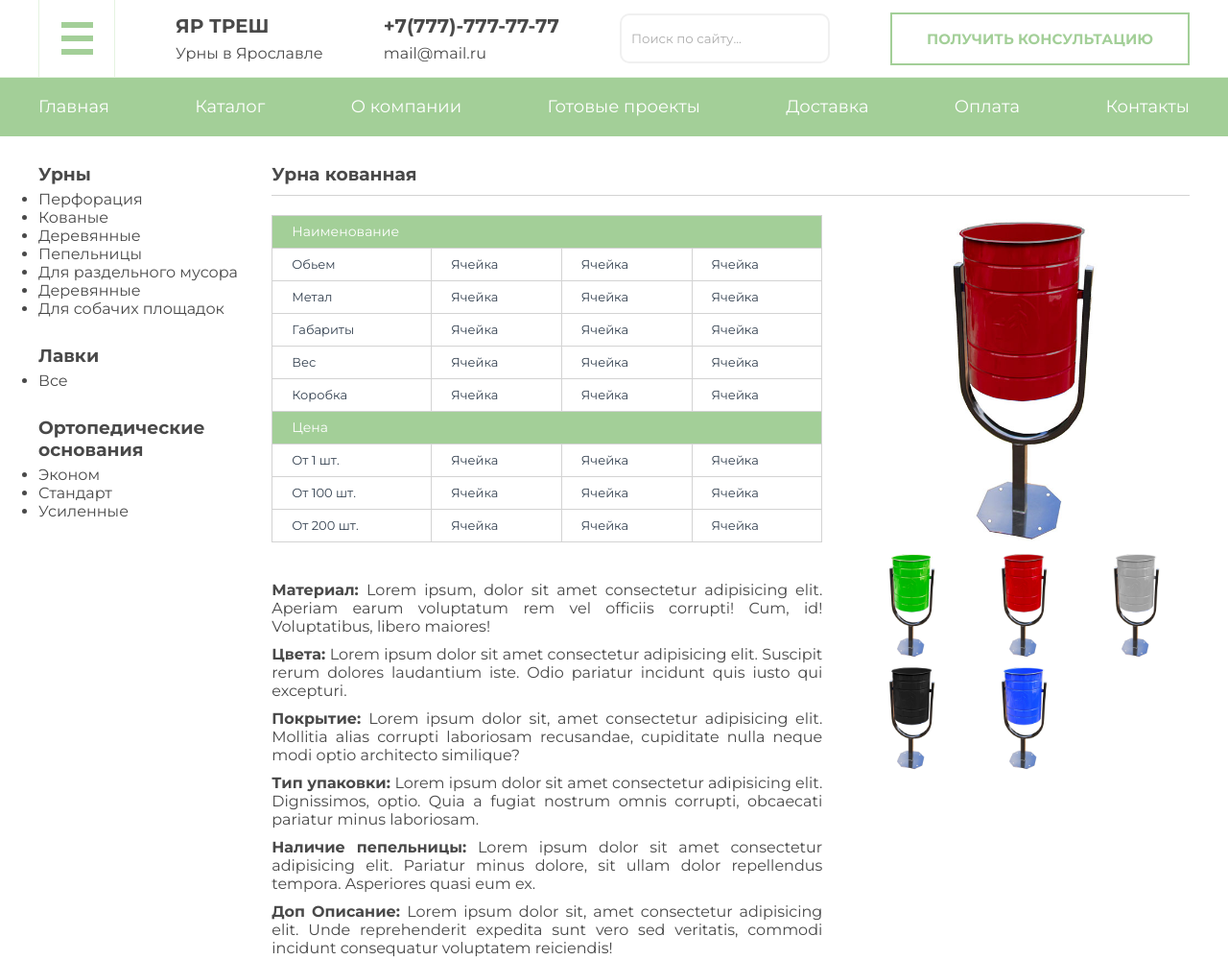
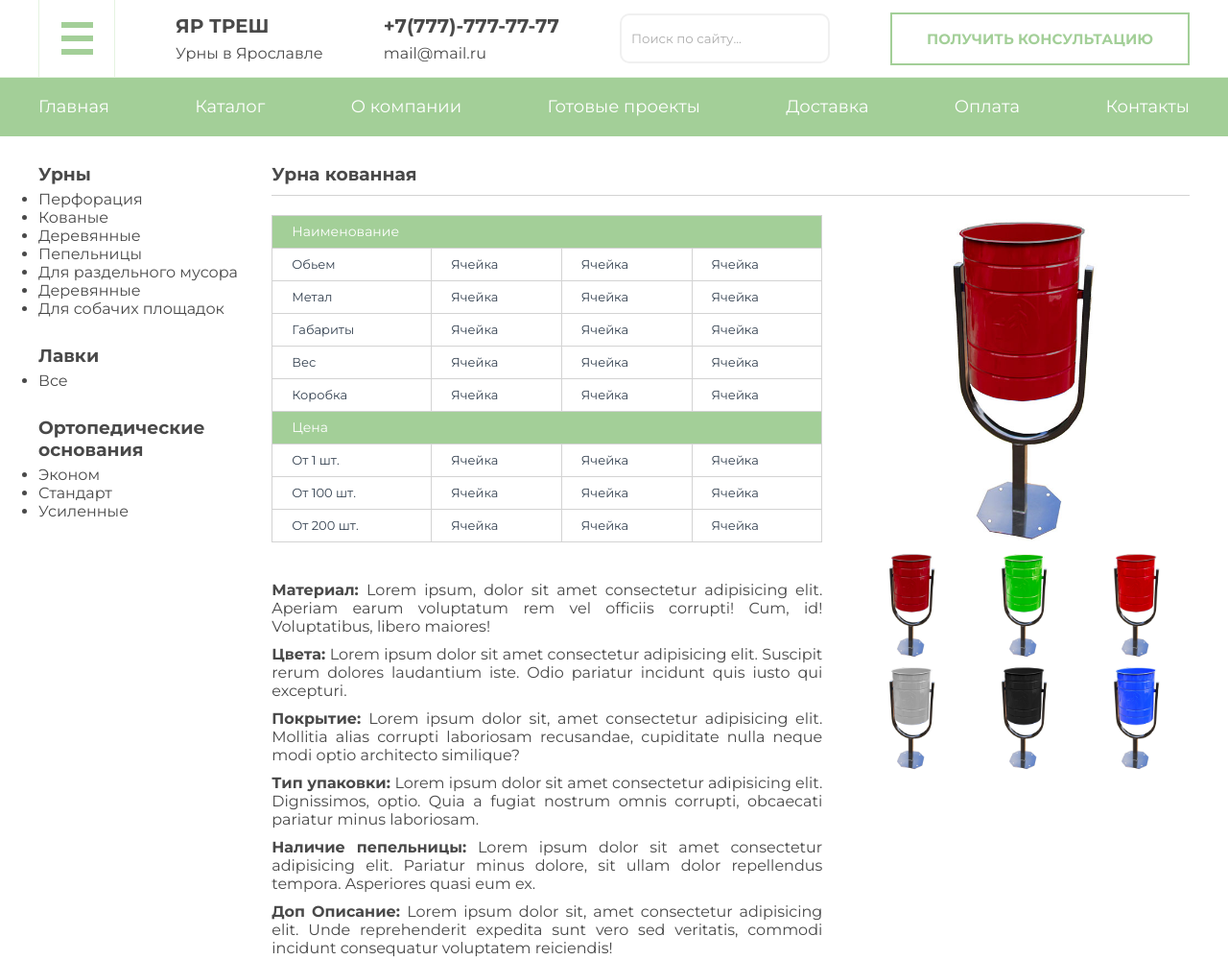
Before and after one commit to Alemy75/urna-shop, a plain HTML site: page item.html in a window 1280 px wide. Shown: the whole page at 96% size. Drawn offline with nearby package versions, Linux system fonts and the light colour scheme.

Commit message:
Добавлена урна в картинки страницы товара

```diff
--- a/item.html
+++ b/item.html
@@ -234,6 +234,7 @@
                                 </div>
 
                                 <div class="img_list">
+                                    <img src="./assets/img/m.jpg">
                                     <img src="./assets/img/1.jpg">
                                     <img src="./assets/img/2.jpg">
                                     <img src="./assets/img/3.jpg">
```
